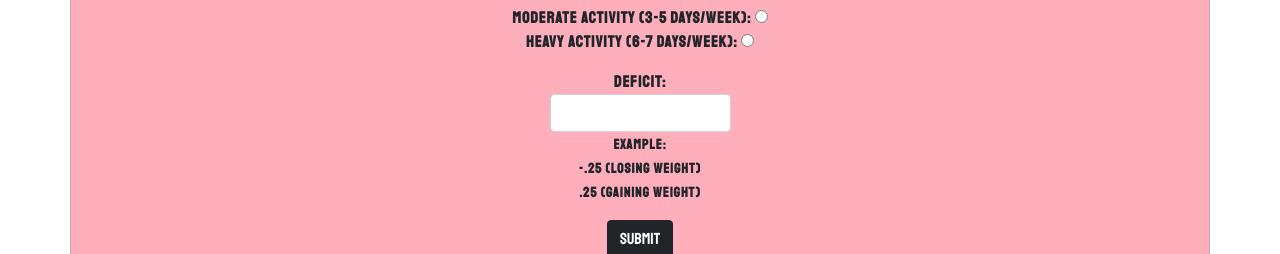
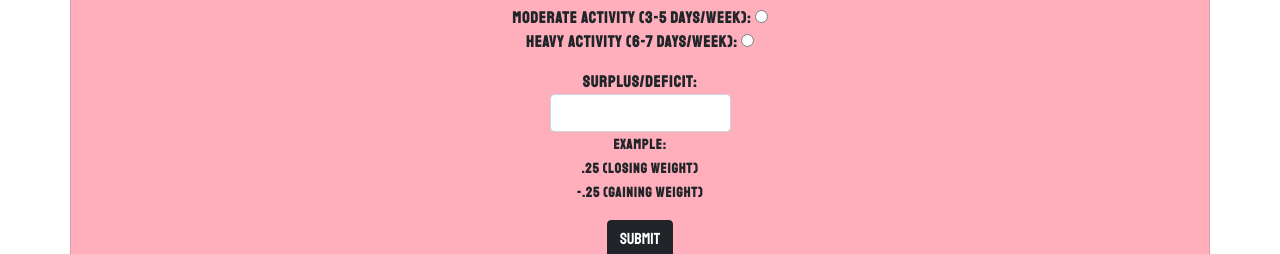
Before and after one commit to zachmyre/kmr-macro-calorie-calc, an Angular app: page / in a window 1280 px wide. Shown: the part 405-659 px from the top of the page. Built offline with nearby package versions, Linux system fonts and the light colour scheme.

Commit message:
Update form.component.html

```diff
--- a/src/app/form/form.component.html
+++ b/src/app/form/form.component.html
@@ -38,11 +38,11 @@
     </label><br>
   </div>
   <div class="form-group">
-    <label for="weight">Deficit:
+    <label for="weight">Surplus/Deficit:
       <input type="text" formControlName='deficit' class="form-control">
       <small>Example: <br>
-        -.25 (losing weight)<br>
-        .25 (gaining weight)</small>
+        .25 (losing weight)<br>
+        -.25 (gaining weight)</small>
     </label><br>
     <button class="btn btn-dark my-3" id='submit'>Submit</button>
   </div>
```
